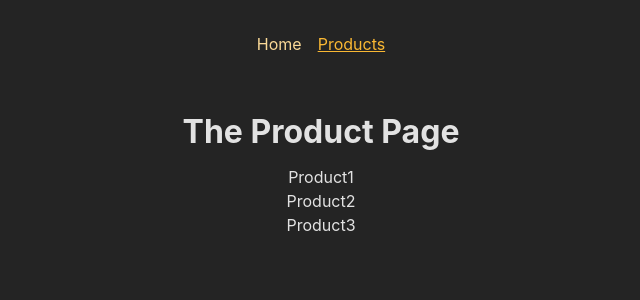
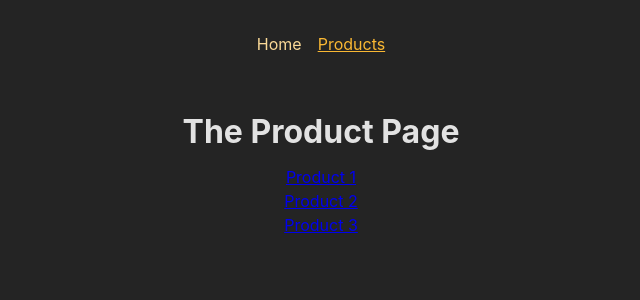
Before and after one commit to sumitbhade/react-router-basics, a React (Create React App) app: page /products in a window 1280 px wide. Shown: the top 300 px of the page, without its empty margins (319-959 px from the left). Built offline with nearby package versions, Linux system fonts and the light colour scheme.

Commit message:
Adding Links for Dynamic Routes

```diff
--- a/src/pages/Products.js
+++ b/src/pages/Products.js
@@ -1,11 +1,21 @@
+import { Link } from "react-router-dom";
+
+const PRODUCTS = [
+  { id: "p1", title: "Product 1" },
+  { id: "p2", title: "Product 2" },
+  { id: "p3", title: "Product 3" },
+];
+
 export default function Products() {
   return (
     <>
       <h1> The Product Page</h1>
       <ul>
-        <li>Product1</li>
-        <li>Product2</li>
-        <li>Product3</li>
+        {PRODUCTS.map((prod) => (
+          <li key={prod.id}>
+            <Link to={prod.id}>{prod.title}</Link>
+          </li>
+        ))}
       </ul>
     </>
   );
```
